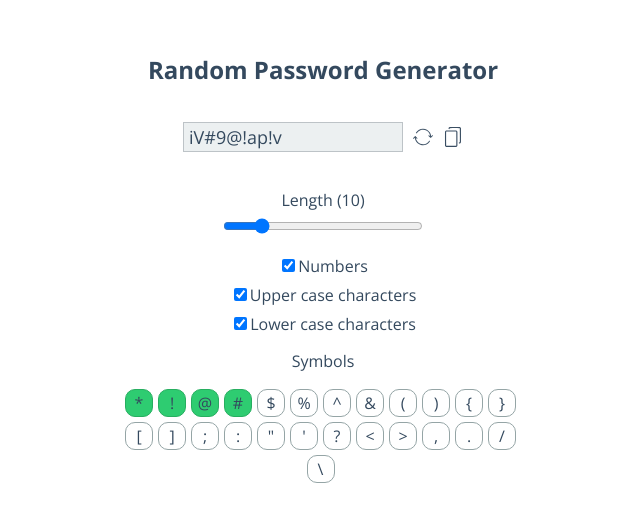
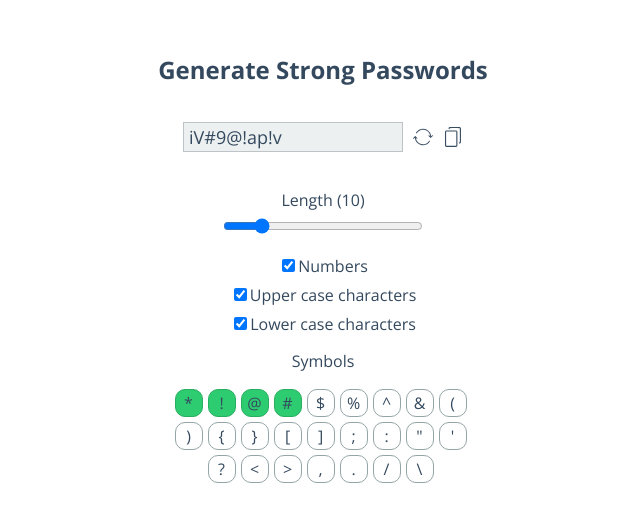
Before and after one commit to dvj1988/password-generator, a React (Vite) app: page / in a window 1280 px wide. Shown: the part 142-664 px from the top of the page, without its empty margins (317-957 px from the left). Built offline with nearby package versions, Linux system fonts and the light colour scheme.

Commit message:
Add meta, description and title

```diff
--- a/index.html
+++ b/index.html
@@ -4,7 +4,12 @@
     <meta charset="UTF-8" />
     <link rel="icon" type="image/svg+xml" href="/verified.svg" />
     <meta name="viewport" content="width=device-width, initial-scale=1.0" />
-    <title>Password Generator</title>
+    <title>Generate Strong Passwords Online - Free and Easy to Use</title>
+    <meta
+      name="description"
+      content="Generate strong, secure passwords online with our free and easy-to-use password generator. This tool creates complex passwords that are virtually impossible to guess or crack, helping to keep your accounts safe and secure."
+    />
+
     <link rel="preconnect" href="https://fonts.googleapis.com" />
     <link rel="preconnect" href="https://fonts.gstatic.com" crossorigin />
     <link
--- a/src/App.module.css
+++ b/src/App.module.css
@@ -1,3 +1,8 @@
+.container {
+  margin: 0 30px;
+  padding-top: 200px;
+}
+
 .title {
   font-size: 24px;
   font-weight: 700;
@@ -15,12 +20,6 @@
 
 .button:hover {
   background: cornflowerblue;
-}
-
-.container {
-  max-width: 400px;
-  margin: 0 auto;
-  padding-top: 200px;
 }
 
 .buttonWrapper {
@@ -76,10 +75,11 @@
 }
 
 .symbolsWrapper {
-  margin-top: 20px;
   display: flex;
   justify-content: center;
   flex-wrap: wrap;
+  width: 300px;
+  margin: 20px auto;
 }
 
 .symbol {
--- a/src/App.tsx
+++ b/src/App.tsx
@@ -164,7 +164,7 @@ function App() {
   return (
     <div className={classes.container}>
       <div className={classes.textWrapper}>
-        <h2 className={classes.title}>Random Password Generator</h2>
+        <h2 className={classes.title}>Generate Strong Passwords</h2>
       </div>
       <div className={classes.passwordWrapper}>
         <h4 className={classes.password}>{password}</h4>
```
Also changed, not shown: src/main.tsx (+7 -7 lines), 1 other file (tests, documents, lock files or other folders).
